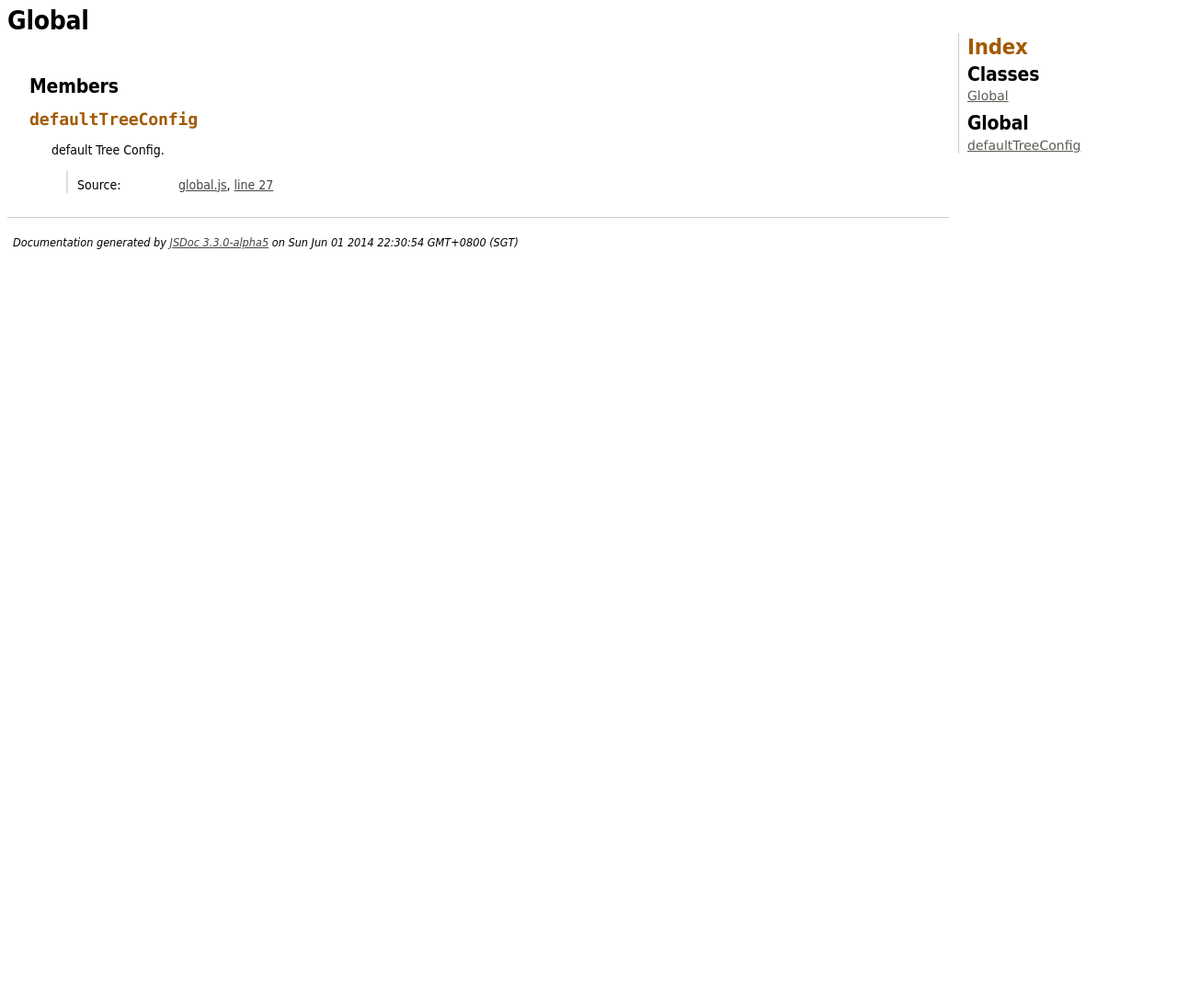
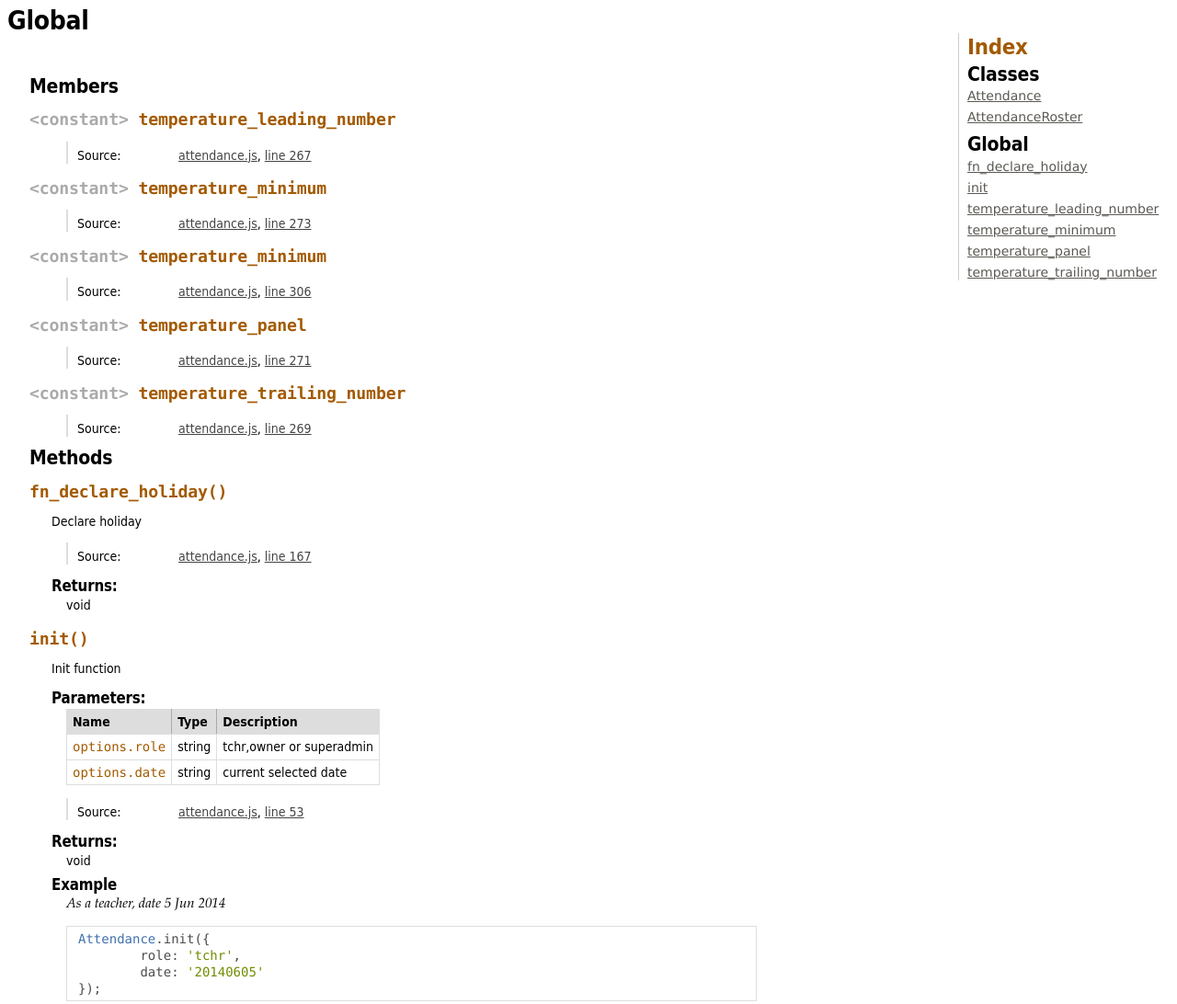
Before and after one commit to aladine/jsdoc, a website: page out/global.html in a window 1280 px wide. Shown: the top 1092 px of the page at 92% size. Before the commit the page ends 800 px from the top, so only its background shows below. Drawn offline with Linux system fonts and the light colour scheme.

Commit message:
minor update

```diff
--- a/out/global.html
+++ b/out/global.html
@@ -89,15 +89,11 @@
         <dl>
 
 <dt>
-    <h4 class="name" id="defaultTreeConfig"><span class="type-signature"></span>defaultTreeConfig<span class="type-signature"></span></h4>
+    <h4 class="name" id="temperature_leading_number"><span class="type-signature">&lt;constant> </span>temperature_leading_number<span class="type-signature"></span></h4>
 
 
 </dt>
 <dd>
-
-    <div class="description">
-        default Tree Config.
-    </div>
 
 
 
@@ -125,7 +121,215 @@
 
     <dt class="tag-source">Source:</dt>
     <dd class="tag-source"><ul class="dummy"><li>
-        <a href="global.js.html">global.js</a>, <a href="global.js.html#line27">line 27</a>
+        <a href="attendance.js.html">attendance.js</a>, <a href="attendance.js.html#line267">line 267</a>
+    </li></ul></dd>
+
+
+
+
+
+
+
+</dl>
+
+
+
+
+
+</dd>
+
+
+
+<dt>
+    <h4 class="name" id="temperature_minimum"><span class="type-signature">&lt;constant> </span>temperature_minimum<span class="type-signature"></span></h4>
+
+
+</dt>
+<dd>
+
+
+
+
+
+<dl class="details">
+
+
+
+
+
+
+
+
+
+
+
+
+
+
+
+
+
+
+
+    <dt class="tag-source">Source:</dt>
+    <dd class="tag-source"><ul class="dummy"><li>
+        <a href="attendance.js.html">attendance.js</a>, <a href="attendance.js.html#line273">line 273</a>
+    </li></ul></dd>
+
+
+
+
+
+
+
+</dl>
+
+
+
+
+
+</dd>
+
+
+
+<dt>
+    <h4 class="name" id="temperature_minimum"><span class="type-signature">&lt;constant> </span>temperature_minimum<span class="type-signature"></span></h4>
+
+
+</dt>
+<dd>
+
+
+
+
+
+<dl class="details">
+
+
+
+
+
+
+
+
+
+
+
+
+
+
+
+
+
+
+
+    <dt class="tag-source">Source:</dt>
+    <dd class="tag-source"><ul class="dummy"><li>
+        <a href="attendance.js.html">attendance.js</a>, <a href="attendance.js.html#line306">line 306</a>
+    </li></ul></dd>
+
+
+
+
+
+
+
+</dl>
+
+
+
+
+
+</dd>
+
+
+
+<dt>
+    <h4 class="name" id="temperature_panel"><span class="type-signature">&lt;constant> </span>temperature_panel<span class="type-signature"></span></h4>
+
+
+</dt>
+<dd>
+
+
+
+
+
+<dl class="details">
+
+
+
+
+
+
+
+
+
+
+
+
+
+
+
+
+
+
+
+    <dt class="tag-source">Source:</dt>
+    <dd class="tag-source"><ul class="dummy"><li>
+        <a href="attendance.js.html">attendance.js</a>, <a href="attendance.js.html#line271">line 271</a>
+    </li></ul></dd>
+
+
+
+
+
+
+
+</dl>
+
+
+
+
+
+</dd>
+
+
+
+<dt>
+    <h4 class="name" id="temperature_trailing_number"><span class="type-signature">&lt;constant> </span>temperature_trailing_number<span class="type-signature"></span></h4>
+
+
+</dt>
+<dd>
+
+
+
+
+
+<dl class="details">
+
+
+
+
+
+
+
+
+
+
+
+
+
+
+
+
+
+
+
+    <dt class="tag-source">Source:</dt>
+    <dd class="tag-source"><ul class="dummy"><li>
+        <a href="attendance.js.html">attendance.js</a>, <a href="attendance.js.html#line269">line 269</a>
     </li></ul></dd>
 
 
@@ -146,6 +350,253 @@
 
 
 
+        <h3 class="subsection-title">Methods</h3>
+
+        <dl>
+
+<dt>
+    <h4 class="name" id="fn_declare_holiday"><span class="type-signature"></span>fn_declare_holiday<span class="signature">()</span><span class="type-signature"></span></h4>
+
+
+</dt>
+<dd>
+
+
+    <div class="description">
+        Declare holiday
+    </div>
+
+
+
+
+
+
+
+
+
+<dl class="details">
+
+
+
+
+
+
+
+
+
+
+
+
+
+
+
+
+
+
+
+    <dt class="tag-source">Source:</dt>
+    <dd class="tag-source"><ul class="dummy"><li>
+        <a href="attendance.js.html">attendance.js</a>, <a href="attendance.js.html#line167">line 167</a>
+    </li></ul></dd>
+
+
+
+
+
+
+
+</dl>
+
+
+
+
+
+
+
+
+
+
+
+
+
+    <h5>Returns:</h5>
+
+
+<div class="param-desc">
+    void
+</div>
+
+
+
+
+
+
+</dd>
+
+
+
+<dt>
+    <h4 class="name" id="init"><span class="type-signature"></span>init<span class="signature">()</span><span class="type-signature"></span></h4>
+
+
+</dt>
+<dd>
+
+
+    <div class="description">
+        Init function
+    </div>
+
+
+
+
+
+
+
+        <h5>Parameters:</h5>
+
+
+<table class="params">
+    <thead>
+    <tr>
+
+        <th>Name</th>
+
+
+        <th>Type</th>
+
+
+
+
+
+        <th class="last">Description</th>
+    </tr>
+    </thead>
+
+    <tbody>
+
+
+        <tr>
+
+                <td class="name"><code>options.role</code></td>
+
+
+            <td class="type">
+
+
+<span class="param-type">string</span>
+
+
+
+            </td>
+
+
+
+
+
+            <td class="description last">tchr,owner or superadmin</td>
+        </tr>
+
+
+
+        <tr>
+
+                <td class="name"><code>options.date</code></td>
+
+
+            <td class="type">
+
+
+<span class="param-type">string</span>
+
+
+
+            </td>
+
+
+
+
+
+            <td class="description last">current selected date</td>
+        </tr>
+
+
+    </tbody>
+</table>
+
+
+
+<dl class="details">
+
+
+
+
+
+
+
+
+
+
+
+
+
+
+
+
+
+
+
+    <dt class="tag-source">Source:</dt>
+    <dd class="tag-source"><ul class="dummy"><li>
+        <a href="attendance.js.html">attendance.js</a>, <a href="attendance.js.html#line53">line 53</a>
+    </li></ul></dd>
+
+
+
+
+
+
+
+</dl>
+
+
+
+
+
+
+
+
+
+
+
+
+
+    <h5>Returns:</h5>
+
+
+<div class="param-desc">
+    void
+</div>
+
+
+
+
+
+
+        <h5>Example</h5>
+
+        <p class="code-caption">As a teacher, date 5 Jun 2014</p>
+
+    <pre class="prettyprint"><code>Attendance.init({
+	role: 'tchr',
+	date: '20140605'
+});</code></pre>
+
+
+</dd>
+
+        </dl>
+
 
 
 
@@ -160,13 +611,13 @@
 </div>
 
 <nav>
-    <h2><a href="index.html">Index</a></h2><h3>Classes</h3><ul><li><a href="Global_.html">Global</a></li></ul><h3>Global</h3><ul><li><a href="global.html#defaultTreeConfig">defaultTreeConfig</a></li></ul>
+    <h2><a href="index.html">Index</a></h2><h3>Classes</h3><ul><li><a href="Attendance.html">Attendance</a></li><li><a href="AttendanceRoster.html">AttendanceRoster</a></li></ul><h3>Global</h3><ul><li><a href="global.html#fn_declare_holiday">fn_declare_holiday</a></li><li><a href="global.html#init">init</a></li><li><a href="global.html#temperature_leading_number">temperature_leading_number</a></li><li><a href="global.html#temperature_minimum">temperature_minimum</a></li><li><a href="global.html#temperature_panel">temperature_panel</a></li><li><a href="global.html#temperature_trailing_number">temperature_trailing_number</a></li></ul>
 </nav>
 
 <br clear="both">
 
 <footer>
-    Documentation generated by <a href="https://github.com/jsdoc3/jsdoc">JSDoc 3.3.0-alpha5</a> on Sun Jun 01 2014 22:30:54 GMT+0800 (SGT)
+    Documentation generated by <a href="https://github.com/jsdoc3/jsdoc">JSDoc 3.3.0-alpha5</a> on Mon Jun 02 2014 14:52:10 GMT+0800 (SGT)
 </footer>
 
 <script> prettyPrint(); </script>
```
Also changed, not shown: out/index.html (+2 -2 lines).
